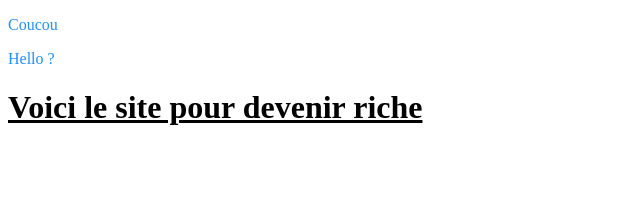
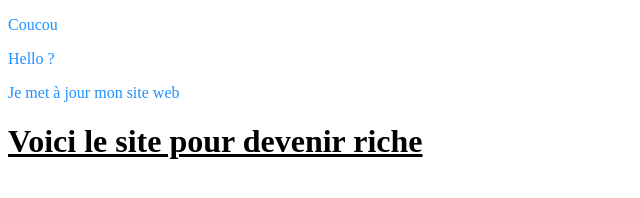
Before and after one commit to j-eGallo/premieressai, a plain HTML site: page index.html in a window 1280 px wide. Shown: the whole page, without its empty margins (0-640 px from the left). Drawn offline with Linux system fonts and the light colour scheme.

Commit message:
Update index.html

```diff
--- a/index.html
+++ b/index.html
@@ -4,6 +4,7 @@
   <body>
     <p>Coucou</p>
     <p>Hello ?</p>
+    <p>Je met à jour mon site web</p>
   <h1 id="heading"> <a href="https://cryptonaute.fr" target="_blank"> Voici le site pour devenir riche </a></h1>
   </body>
   </html>
```
